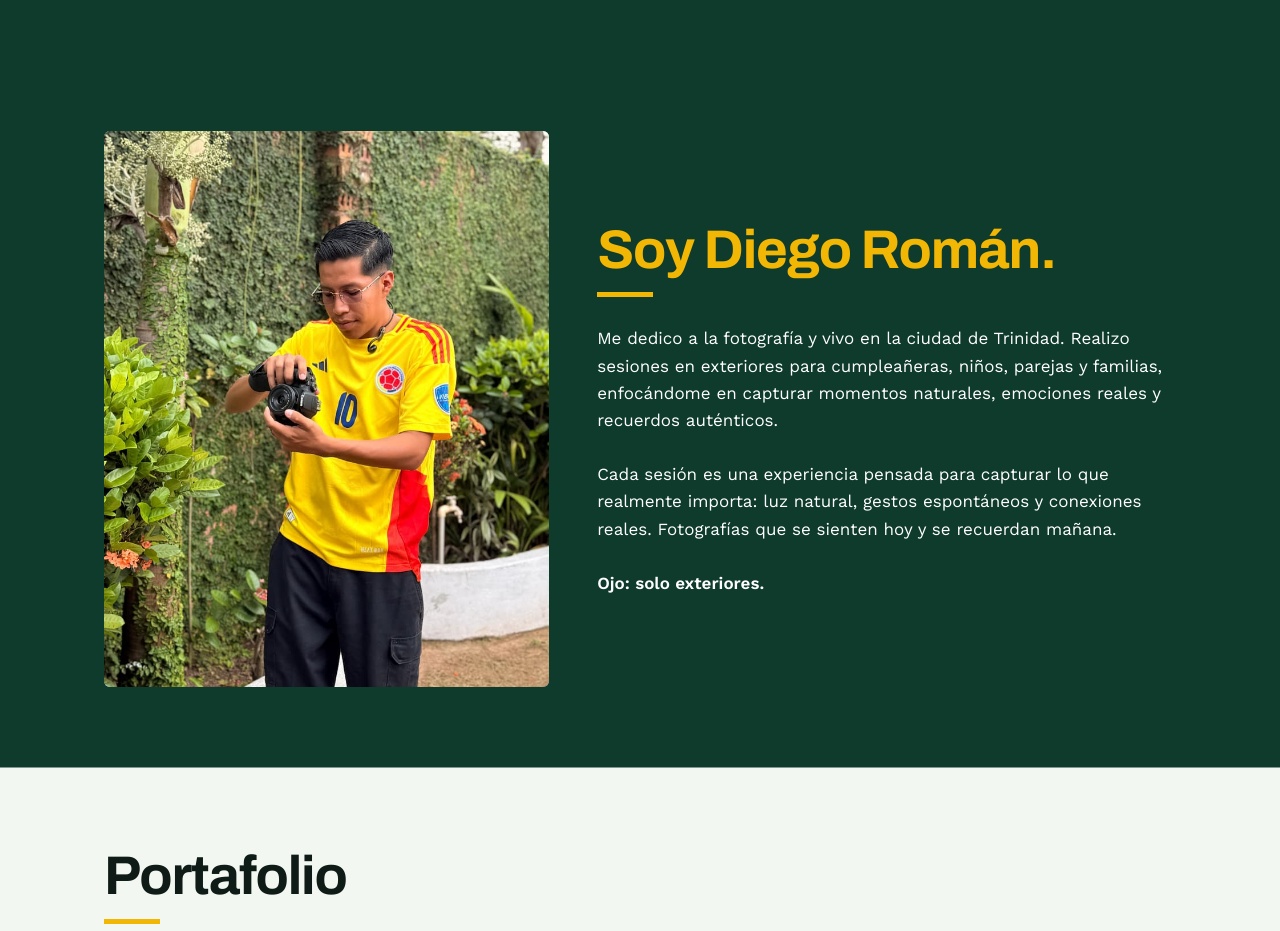
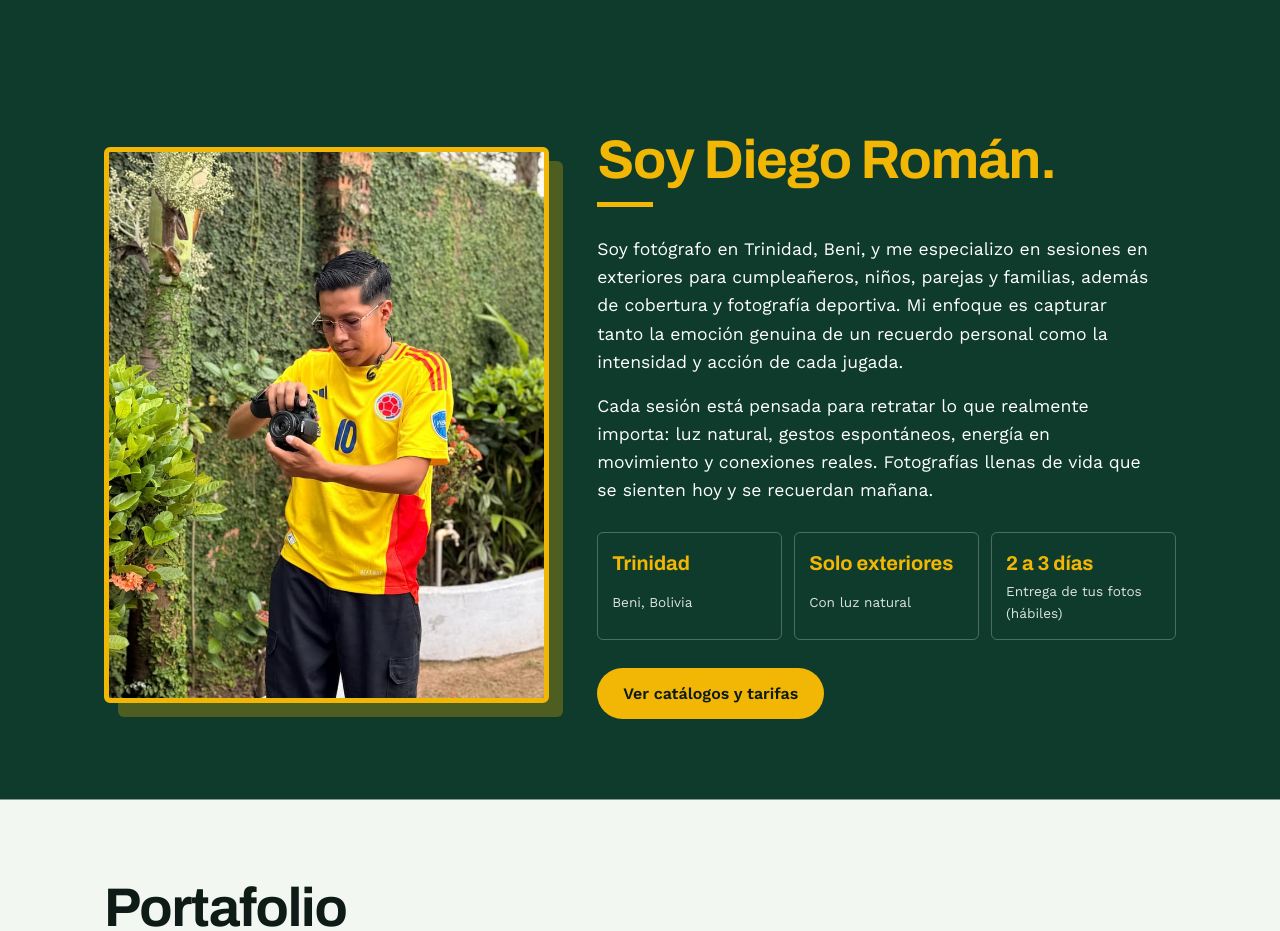
Before and after one commit to diegoroman06g-bit/diego-roman-webb, a website: page index.html in a window 1280 px wide. Shown: the part 1160-2091 px from the top of the page. Drawn offline with nearby package versions, Linux system fonts and the light colour scheme.

Commit message:
Presentación nueva

```diff
--- a/css/styles.css
+++ b/css/styles.css
@@ -414,3 +414,48 @@ footer h2::after {
   font-size: 1.1rem;
   opacity: .92;
 }
+
+/* ===== PRESENTACIÓN ===== */
+.about .ph {
+  border: 5px solid var(--acc);
+  box-shadow: 14px 14px 0 rgba(242, 183, 5, .28);
+}
+
+.about .ph img {
+  object-position: center 20%;
+}
+
+.about-texto p {
+  font-size: 1.1rem;
+  max-width: 560px;
+}
+
+.about-texto p + p {
+  margin-top: 16px;
+}
+
+.datos {
+  display: grid;
+  grid-template-columns: repeat(auto-fit, minmax(150px, 1fr));
+  gap: 12px;
+  margin: 28px 0;
+}
+
+.dato {
+  border: 1px solid rgba(255, 255, 255, .25);
+  border-radius: 6px;
+  padding: 14px;
+  display: grid;
+  gap: 2px;
+}
+
+.dato strong {
+  font-family: "Archivo", sans-serif;
+  font-size: 1.25rem;
+  color: var(--acc);
+}
+
+.dato span {
+  font-size: .85rem;
+  opacity: .85;
+}
--- a/index.html
+++ b/index.html
@@ -41,16 +41,21 @@
     </div>
   </section>
 
-  <!-- SOBRE MÍ -->
+    <!-- SOBRE MÍ -->
   <section id="sobre-mi" class="about">
-    <div class="ph"><img src="images/diego.jpeg" alt="Diego Román" onerror="this.remove()"></div>
-    <div>
+    <div class="ph">
+      <img src="images/diego.jpeg" alt="Diego Román con su cámara" onerror="this.remove()">
+    </div>
+    <div class="about-texto">
       <h2>Soy Diego Román.</h2>
-      <p>Me dedico a la fotografía y vivo en la ciudad de Trinidad. Realizo sesiones en exteriores para cumpleañeras, niños, parejas y familias, enfocándome en capturar momentos naturales, emociones reales y recuerdos auténticos.</p>
-      <br>
-      <p>Cada sesión es una experiencia pensada para capturar lo que realmente importa: luz natural, gestos espontáneos y conexiones reales. Fotografías que se sienten hoy y se recuerdan mañana.</p>
-      <br>
-      <p><strong>Ojo: solo exteriores.</strong></p>
+      <p>Soy fotógrafo en Trinidad, Beni, y me especializo en sesiones en exteriores para cumpleañeros, niños, parejas y familias, además de cobertura y fotografía deportiva. Mi enfoque es capturar tanto la emoción genuina de un recuerdo personal como la intensidad y acción de cada jugada.</p>
+      <p>Cada sesión está pensada para retratar lo que realmente importa: luz natural, gestos espontáneos, energía en movimiento y conexiones reales. Fotografías llenas de vida que se sienten hoy y se recuerdan mañana.</p>
+      <div class="datos">
+        <div class="dato"><strong>Trinidad</strong><span>Beni, Bolivia</span></div>
+        <div class="dato"><strong>Solo exteriores</strong><span>Con luz natural</span></div>
+        <div class="dato"><strong>2 a 3 días</strong><span>Entrega de tus fotos (hábiles)</span></div>
+      </div>
+      <a class="btn" href="#catalogos">Ver catálogos y tarifas</a>
     </div>
   </section>
 
```
